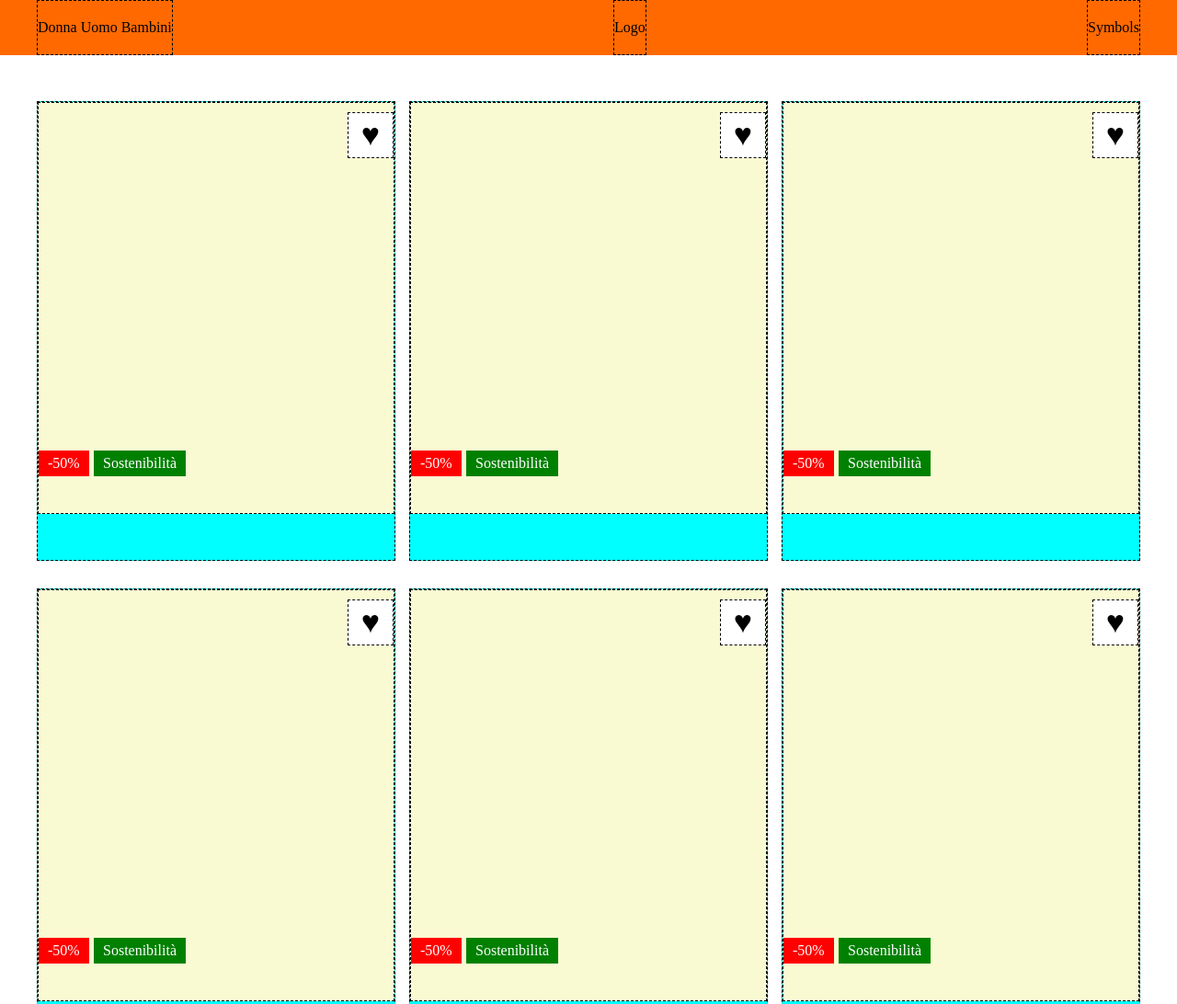
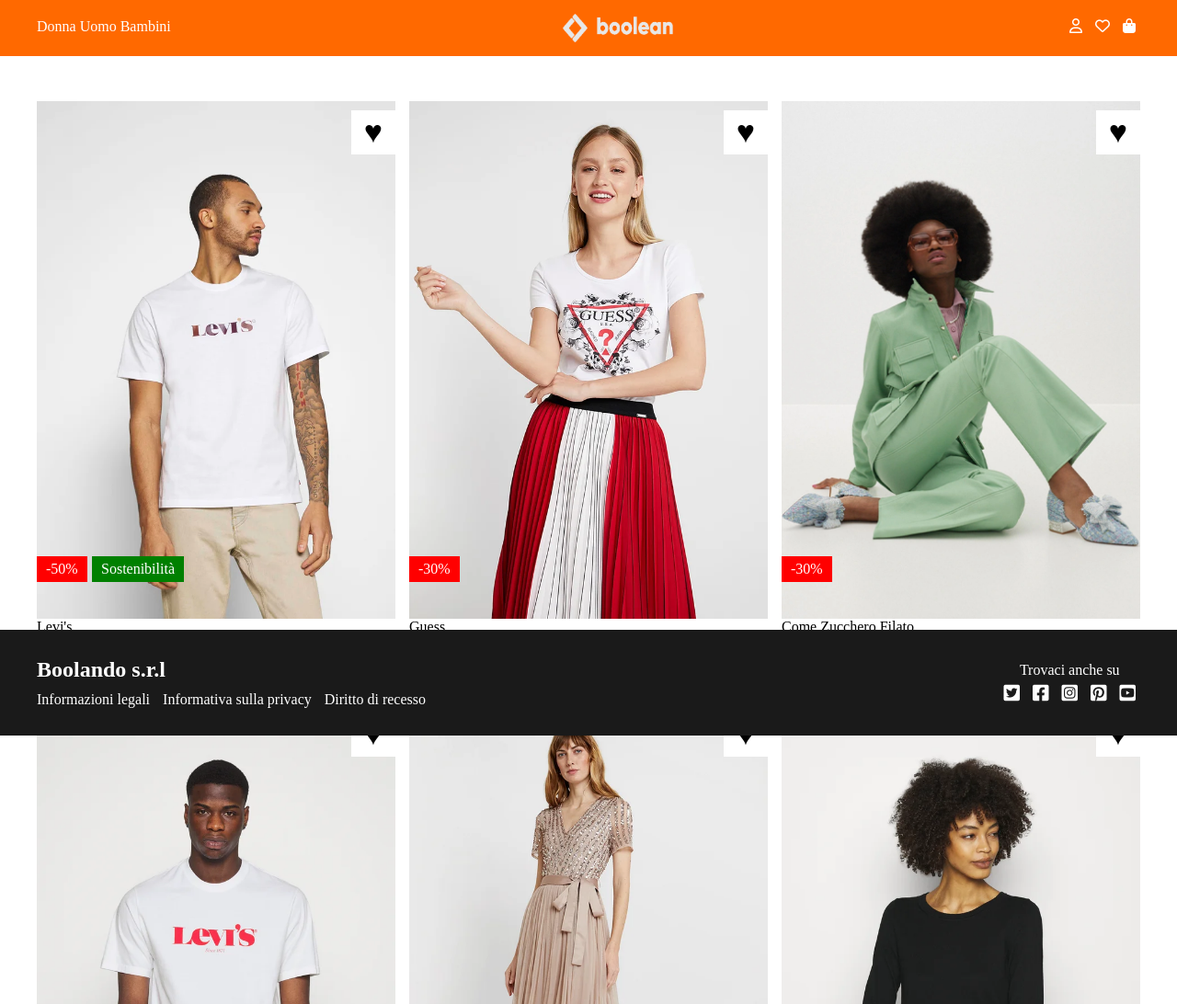
Before and after one commit to Montesi-Yuri/html-css-boolando, a plain HTML site: page index.html in a window 1280 px wide. Shown: the top 1092 px of the page at 92% size. Drawn offline with Linux system fonts and the light colour scheme.

Commit message:
Completato inserimento contenuti footer

```diff
--- a/css/style.css
+++ b/css/style.css
@@ -20,35 +20,58 @@
     flex-wrap: wrap;
 }
 
+img{
+    width: 100%;
+    height: 100%;
+}
+
+
 /*
 HEADER
 */
 
 header{
     background-color: #FF6900;
+    color: white;
+    position: fixed;
+    left: 0;
+    top: 0;
+    width: 100%;
+    z-index: 1;
 }
 
 header .flex-row{
     justify-content: space-between;
 }
 
-header .flex-row *{
-    padding: 20px 0px;
+header .header-row > *{
+    padding: 15px 0px;
+    vertical-align: middle;
 }
 
+.header-logo{
+    width: 120px;
+}
+
+header .header-row .header-symbols *{
+    padding: 5px 5px;
+}
+header .header-row .header-categories *{
+    padding: 5px 0px;
+}
 
 /*
 MAIN
 */
 
 main{
-    margin-bottom: 50px;
-    margin-top: 20px;
+    margin-bottom: 150px;
+    margin-top: 80px;
 }
 
 main .main-row .single-product{
     width: calc((100% / 3) - 10px);
-    height: 500px;
+    /* height: 500px; */
 }
 
 main .main-row{
@@ -63,6 +86,15 @@
     width: 100%;
     height: 90%;
     position: relative;
+}
+
+.discounted-price{
+    color: red;
+    font-weight: 700;
+}
+
+.list-price{
+    text-decoration: line-through;
 }
 
 .red-image-tag{
@@ -83,6 +115,10 @@
     padding: 5px 10px;
 }
 
+.green-image-tag.only-tag{
+    left: 0px;
+}
+
 .wishlist{
     position: absolute;
     right: 0;
@@ -99,6 +135,12 @@
 footer{
     background-color: #1A1A1A;
     padding-top: 30px;
+    padding-bottom: 30px;
+    position: fixed;
+    left: 0;
+    bottom: 0;
+    width: 100%;
+    z-index: 1;
 }
 
 .footer-row{
@@ -109,41 +151,61 @@
     color: white;
 }
 
+footer .footer-row .footer-info h2{
+    padding-bottom: 10px;
+}
 
+footer .footer-row .footer-info span:nth-child(3){
+    padding: 0px 10px;
+}
+
+.footer-icons p{
+    text-align: center;
+    padding: 5px;
+}
+
+.footer-icons span{
+    padding: 5px;
+    font-size: 20px;
+}
+
+.footer-icons *{
+    color: white;
+}
 
 /*
 DEBUG
 */
 
-.debug .header-row{
-    /* height: 80px; */
+/*.debug .header-row{
+    height: 80px;
     width: 100%;
-}
+} */
 
-.debug .header-row *{
+/*.debug .header-row *{
     border: 1px dashed black;
-}
-
+} */
+/*
 .debug main .main-row .single-product{
     background-color: aqua;
     border: 1px dashed black;
-}
+} */
 
-.debug main .main-row .single-product .image-content{
+/* .debug main .main-row .single-product .image-content{
     background-color: lightgoldenrodyellow;
     border: 1px dashed black;
-}
+} */
 
-.debug main .main-row .single-product .image-content .wishlist{
+/* .debug main .main-row .single-product .image-content .wishlist{
     border: 1px dashed black;
-}
+} */
 
-.debug footer{
+/* .debug footer{
     height: 100px;
 }
 
 .debug .footer-row *{
     background-color: aqua;
     border: 1px dashed black;
-    width: 500px;
-}
+    /* width: 500px; */
+} */
--- a/index.html
+++ b/index.html
@@ -23,18 +23,25 @@
                 <div class="header-row flex-row">
 
                     <!-- Categorie -->
-                    <div>
-                        Donna Uomo Bambini
+                    <div class="header-categories">
+
+                        <p>Donna Uomo Bambini</p>
                     </div>
 
+
                     <!-- Logo -->
-                    <div>
-                        Logo
+                    <div class="header-logo">
+
+                        <img src="img/boolean-logo.png" alt="boolean-logo">
                     </div>
 
                     <!-- Header Symbols -->
-                    <div>
-                        Symbols
+                    <div class="header-symbols">
+
+                        <i class="fa-regular fa-user"></i>
+                        <i class="fa-regular fa-heart"></i>
+                        <i class="fa-solid fa-bag-shopping"></i>
+
                     </div>
 
                 </div>
@@ -57,7 +64,7 @@
                         <!-- image content -->
                         <div class="image-content">
 
-                            <img src="" alt="">
+                            <img src="img/1.webp" alt="1st-item">
 
                             <div class="red-image-tag">-50%</div>
 
@@ -70,11 +77,13 @@
                         <!-- image caption -->
                         <div class="image caption">
 
-                            <span class="product-brand"></span>
+                            <span class="product-brand">Levi's</span>
 
-                            <h3></h3>
+                            <h3>RELAXED FIT TEE UNISEX</h3>
 
-                            <span class="price"></span>
+                            <span class="discounted-price">14,99 €</span>
+
+                            <span class="list-price">29,99 €</span>
 
                         </div>
 
@@ -87,7 +96,67 @@
                         <!-- image content -->
                         <div class="image-content">
 
-                            <img src="" alt="">
+                            <img src="img/2.webp" alt="2nd-item">
+
+                            <div class="red-image-tag">-30%</div>
+
+                            <div class="wishlist">&hearts;</div>
+
+                        </div>
+
+                        <!-- image caption -->
+                        <div class="image caption">
+
+                            <span class="product-brand">Guess</span>
+
+                            <h3>ROSES TEE</h3>
+
+                            <span class="discounted-price">20,99 €</span>
+
+                            <span class="list-price">29,99 €</span>
+
+                        </div>
+
+                    </div>
+
+
+                    <!-- 3rd ITEM -->
+                    <div class="single-product">
+
+                        <!-- image content -->
+                        <div class="image-content">
+
+                            <img src="img/3.webp" alt="3rd-item">
+
+                            <div class="red-image-tag">-30%</div>
+
+                            <div class="wishlist">&hearts;</div>
+
+                        </div>
+
+                        <!-- image caption -->
+                        <div class="image caption">
+
+                            <span class="product-brand">Come Zucchero Filato</span>
+
+                            <h3>VOGLIA DI COLORI PASTELLO</h3>
+
+                            <span class="discounted-price">129,99 €</span>
+
+                            <span class="list-price">184,99 €</span>
+
+                        </div>
+
+                    </div>
+
+
+                    <!-- 4th ITEM -->
+                    <div class="single-product">
+
+                        <!-- image content -->
+                        <div class="image-content">
+
+                            <img src="img/4.webp" alt="4th-item">
 
                             <div class="red-image-tag">-50%</div>
 
@@ -100,71 +169,13 @@
                         <!-- image caption -->
                         <div class="image caption">
 
-                            <span class="product-brand"></span>
+                            <span class="product-brand">Levi's</span>
 
-                            <h3></h3>
+                            <h3>TEE UNISEX</h3>
 
-                            <span class="price"></span>
+                            <span class="discounted-price">14,99 €</span>
 
-                        </div>
-
-                    </div>
-
-
-                    <!-- 3rd ITEM -->
-                    <div class="single-product">
-
-                        <!-- image content -->
-                        <div class="image-content">
-
-                            <img src="" alt="">
-
-                            <div class="red-image-tag">-50%</div>
-
-                            <div class="green-image-tag">Sostenibilità</div>
-
-                            <div class="wishlist">&hearts;</div>
-
-                        </div>
-
-                        <!-- image caption -->
-                        <div class="image caption">
-
-                            <span class="product-brand"></span>
-
-                            <h3></h3>
-
-                            <span class="price"></span>
-
-                        </div>
-
-                    </div>
-
-
-                    <!-- 4th ITEM -->
-                    <div class="single-product">
-
-                        <!-- image content -->
-                        <div class="image-content">
-
-                            <img src="" alt="">
-
-                            <div class="red-image-tag">-50%</div>
-
-                            <div class="green-image-tag">Sostenibilità</div>
-
-                            <div class="wishlist">&hearts;</div>
-
-                        </div>
-
-                        <!-- image caption -->
-                        <div class="image caption">
-
-                            <span class="product-brand"></span>
-
-                            <h3></h3>
-
-                            <span class="price"></span>
+                            <span class="list-price">29,99 €</span>
 
                         </div>
 
@@ -177,11 +188,7 @@
                         <!-- image content -->
                         <div class="image-content">
 
-                            <img src="" alt="">
-
-                            <div class="red-image-tag">-50%</div>
-
-                            <div class="green-image-tag">Sostenibilità</div>
+                            <img src="img/5.webp" alt="5th-item">
 
                             <div class="wishlist">&hearts;</div>
 
@@ -190,11 +197,11 @@
                         <!-- image caption -->
                         <div class="image caption">
 
-                            <span class="product-brand"></span>
+                            <span class="product-brand">Maya Deluxe</span>
 
-                            <h3></h3>
+                            <h3>STRIPE BODICE</h3>
 
-                            <span class="price"></span>
+                            <span class="discounted-price">99,99 €</span>
 
                         </div>
 
@@ -206,11 +213,9 @@
                         <!-- image content -->
                         <div class="image-content">
 
-                            <img src="" alt="">
+                            <img src="img/6.webp" alt="6th-item">
 
-                            <div class="red-image-tag">-50%</div>
-
-                            <div class="green-image-tag">Sostenibilità</div>
+                            <div class="green-image-tag only-tag">Sostenibilità</div>
 
                             <div class="wishlist">&hearts;</div>
 
@@ -219,11 +224,11 @@
                         <!-- image caption -->
                         <div class="image caption">
 
-                            <span class="product-brand"></span>
+                            <span class="product-brand">Esprit</span>
 
-                            <h3></h3>
+                            <h3>MAGLIONE - BLACK</h3>
 
-                            <span class="price"></span>
+                            <span class="discounted-price">29,99 €</span>
 
                         </div>
 
@@ -254,19 +259,19 @@
 
                     </div>
 
-                    <div class="footer-icons">
+                    <div class="footer-icons ">
 
                         <p>Trovaci anche su</p>
 
                         <span><i class="fa-brands fa-square-twitter"></i></span>
 
-                        <span></span>
+                        <span><i class="fa-brands fa-square-facebook"></i></span>
 
-                        <span></span>
+                        <span><i class="fa-brands fa-square-instagram"></i></span>
 
-                        <span></span>
+                        <span><i class="fa-brands fa-square-pinterest"></i></span>
 
-                        <span></span>
+                        <span><i class="fa-brands fa-square-youtube"></i></span>
 
                     </div>
 
```
